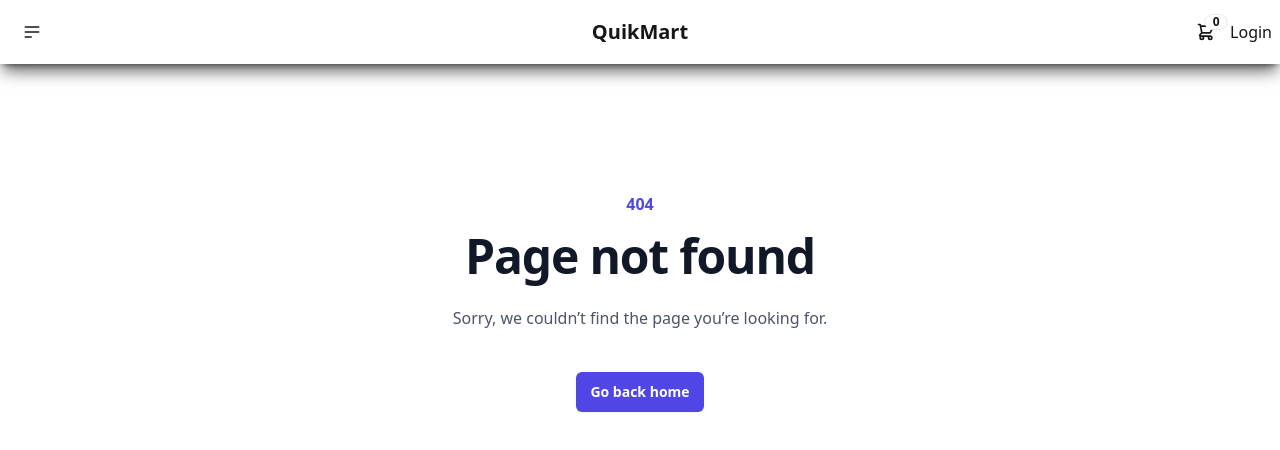
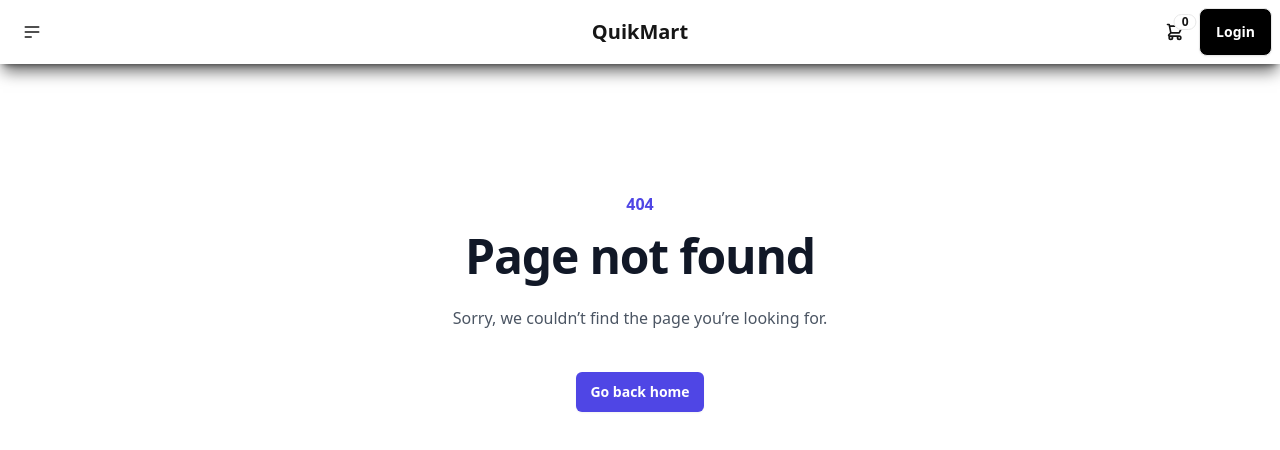
Before and after one commit to Adnanarodiya/QuikMart, a React (Vite) app: page /product/1 in a window 1280 px wide. Shown: the top 450 px of the page. Built offline with nearby package versions, Linux system fonts and the light colour scheme; no server answers; the database is empty.

Commit message:
Add BuyItNow component and update styles

```diff
--- a/src/components/Header.tsx
+++ b/src/components/Header.tsx
@@ -150,7 +150,10 @@ export default function Header() {
             </ul>
           </div>
         ) : (
-          <a onClick={() => navigate("/")}>
+          <a
+            className="btn bg-black text-white hover:bg-black/80"
+            onClick={() => navigate("/")}
+          >
             <SignUp />
           </a>
         )}
--- a/src/components/ProductPage.tsx
+++ b/src/components/ProductPage.tsx
@@ -4,6 +4,7 @@ import { supabase } from "./lib/helper/supabaseClient";
 import toast from "react-hot-toast";
 import { useState } from "react";
 import { useQueryClient } from "@tanstack/react-query";
+import BuyItNow from "./BuyItNow";
 // import { ArrowLeftCircle } from "lucide-react";
 
 interface Product {
@@ -132,7 +133,7 @@ export default function ProductPage() {
                       ) as HTMLDialogElement;
                       modal.showModal();
                     } else {
-                      toast.success("Product Buy succesfully");
+                      <BuyItNow />;
                     }
                   }}
                 >
--- a/src/components/SignUp.tsx
+++ b/src/components/SignUp.tsx
@@ -66,8 +66,8 @@ export default function SignUp() {
         className="modal backdrop-saturate-200 backdrop-blur-xl bg-opacity-80"
       >
         <div className="modal-box">
-          <h3 className="font-bold text-lg">Create your Account</h3>
-          <p className="py-4">to continue to QuikMart</p>
+          <h3 className="font-bold text-lg text-black">Create your Account</h3>
+          <p className="py-4 text-black">to continue to QuikMart</p>
           <button
             className="btn bg-neutral hover:bg-neutral/80 text-primary w-full mb-4"
             onClick={user ? logout : () => login("github")}
--- a/src/main.tsx
+++ b/src/main.tsx
@@ -21,6 +21,7 @@ import { supabase } from "./components/lib/helper/supabaseClient.ts";
 import NotFound from "./NotFound.tsx";
 import { QueryData } from "@supabase/supabase-js";
 import { QueryClient, QueryClientProvider } from "@tanstack/react-query";
+import BuyItNow from "./components/BuyItNow.tsx";
 
 async function fetchMensClothing() {
   const { data, error } = await supabase
@@ -130,6 +131,7 @@ const router = createBrowserRouter(
         element={<Electronics />}
         loader={fetchElectronics}
       />
+      <Route path="/butitnow" element={<BuyItNow />} />
       <Route path="*" element={<NotFound />} />
     </Route>
   )
```
